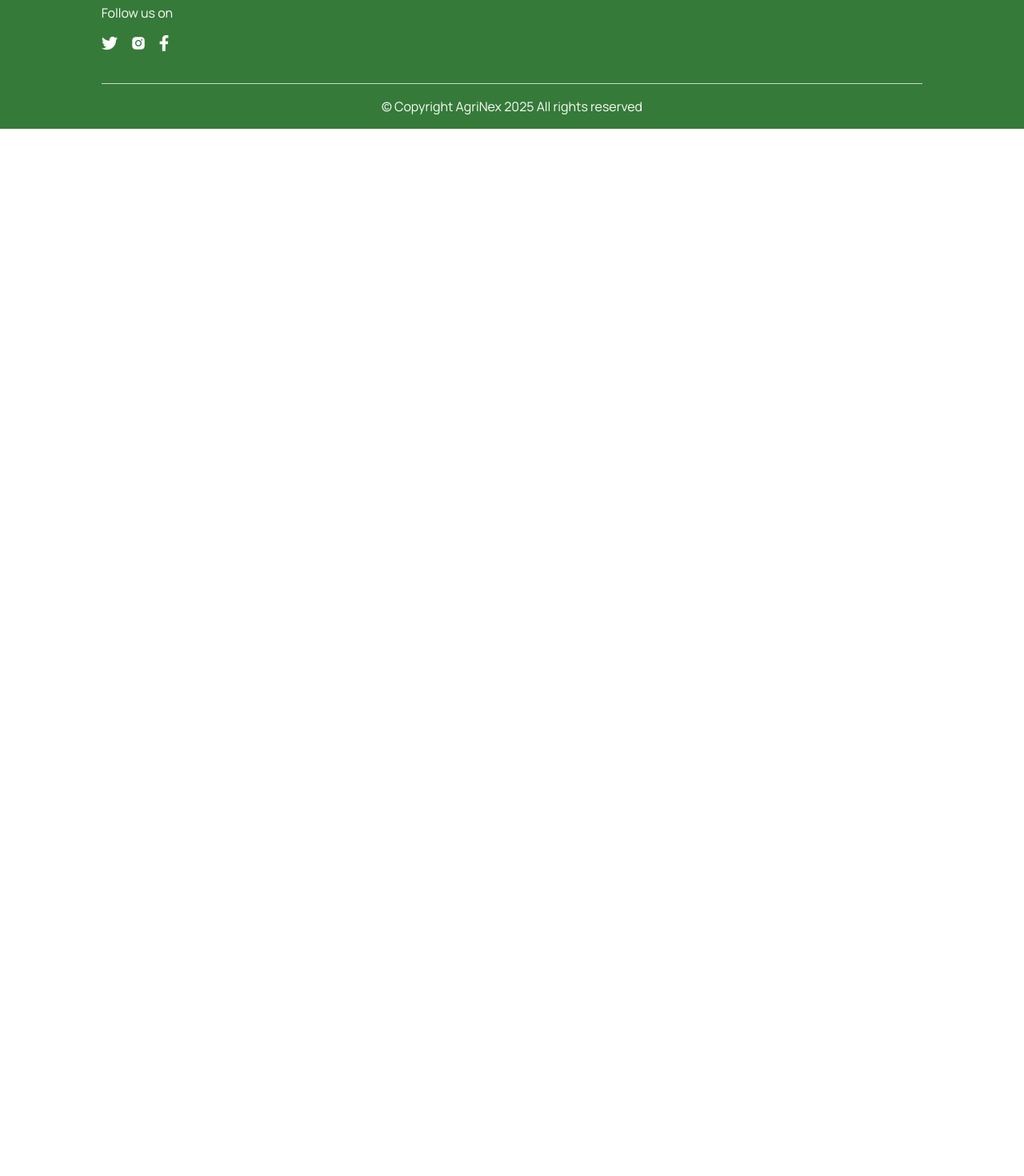
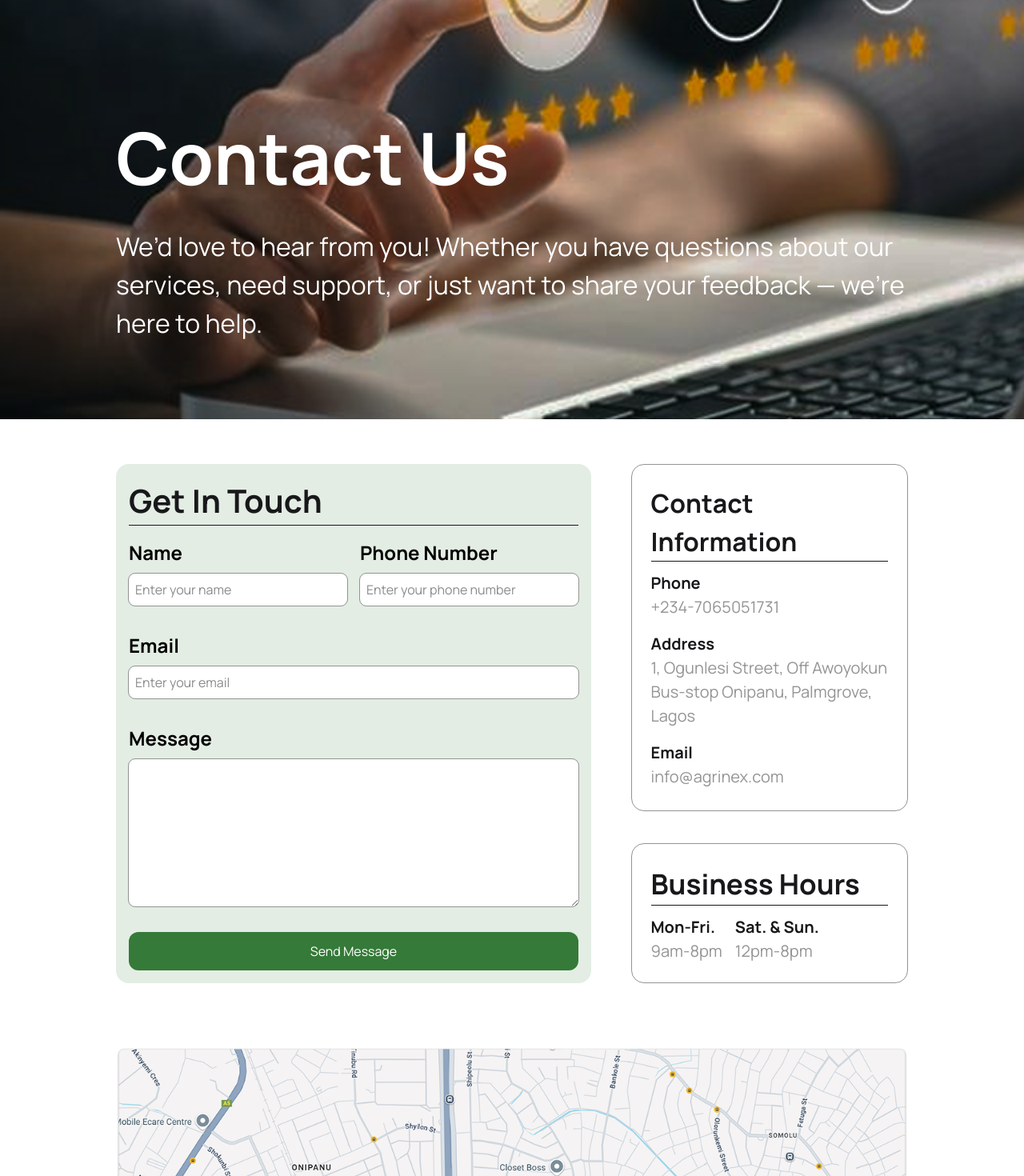
Before and after one commit to Cinikobe2005/AgriNex, a React (Vite) app: page /contact-us in a window 1280 px wide. Shown: the part 380-1850 px from the top of the page at 80% size. Before the commit the page ends 800 px from the top, so only its background shows below. Built offline with nearby package versions, Linux system fonts and the light colour scheme; a web font is replaced by a local one.

Commit message:
done with contact us and made possible changes

```diff
--- /dev/null
+++ b/src/features/contactisFeatures/ContactusMain.jsx
@@ -0,0 +1,21 @@
+import React from "react";
+
+const ContactusMain = () => {
+  return (
+    <main className="bg-[url(/ContactUsImg.png)] bg-cover backdrop-brightness-100 text-white py-4 px-6 md:px-[90px] lg:px-[100px]">
+      <div className="w-11/12 mx-auto container flex flex-col justify-end md:items-baseline items-baseline md:text-left text-center gap-5 h-screen pb-20">
+        <h1 className="w-full text-[35px] md:w-[80%] md:text-[48px] lg:w-[70%] lg:text-[90px] font-bold">
+          Contact Us
+        </h1>
+        <p className="text-[32px]">
+          {" "}
+          We’d love to hear from you! Whether you have questions about our
+          services, need support, or just want to share your feedback — we’re
+          here to help.
+        </p>
+      </div>
+    </main>
+  );
+};
+
+export default ContactusMain;
--- /dev/null
+++ b/src/features/contactisFeatures/GetInTouch.jsx
@@ -0,0 +1,165 @@
+import React from "react";
+import Button from "../../components/Button";
+import map from "../../assets/Map.png";
+import { useState } from "react";
+import axios from "axios";
+import toast from "react-hot-toast";
+const GetInTouch = () => {
+    const [formData, setFormData] = useState({
+      name: "",
+      phoneNumber: "",
+      email: "",
+      message: "",
+    });
+
+    const handleChange = (e) => {
+      const { name, value } = e.target;
+      setFormData({ ...formData, [name]: value });
+    };
+
+    const handleSubmit = async (e) => {
+      e.preventDefault();
+      try {
+        const response = await axios.post("https://agrinex-backend.onrender.com/api/contact-us", formData);
+        if (response.status === 201) {
+          toast.success("Message sent successfully!");
+          setFormData({ name: "", phoneNumber: "", email: "", message: "" });
+        }
+      } catch (error) {
+        toast.error("Failed to send message. Please try again.");
+      }
+    };
+
+    return (
+      <main className="py-4 px-6 md:px-[90px] lg:px-[100px]">
+        <div className="w-11/12 mx-auto container">
+          <div className="flex flex-col lg:flex-row justify-between text-left gap-5 mt-10">
+            <div className="p-4 bg-graylight rounded-2xl w-full lg:w-[60%]">
+              <h1 className="text-[30px] md:text-[40px] font-bold">Get In Touch</h1>
+              <hr />
+              <form onSubmit={handleSubmit} className="space-y-8 mt-4">
+                <div className="flex flex-col md:flex-row justify-between items-center gap-4">
+                  <div className="flex flex-col w-full">
+                    <label
+                      htmlFor="name"
+                      className="text-black text-[20px] md:text-[24px] font-bold mb-2"
+                    >
+                      Name
+                    </label>
+                    <input
+                      type="text"
+                      name="name"
+                      value={formData.name}
+                      onChange={handleChange}
+                      placeholder="Enter your name"
+                      className="bg-white outline-1 outline-gray p-2 rounded-lg w-full"
+                    />
+                  </div>
+                  <div className="flex flex-col w-full">
+                    <label
+                      htmlFor="phoneNumber"
+                      className="text-black text-[20px] md:text-[24px] font-bold mb-2"
+                    >
+                      Phone Number
+                    </label>
+                    <input
+                      type="text"
+                      name="phoneNumber"
+                      value={formData.phoneNumber}
+                      onChange={handleChange}
+                      placeholder="Enter your phone number"
+                      className="bg-white outline-1 outline-gray p-2 rounded-lg w-full"
+                    />
+                  </div>
+                </div>
+                <div className="flex flex-col space-y-8">
+                  <div className="flex flex-col w-full">
+                    <label
+                      htmlFor="email"
+                      className="text-black text-[20px] md:text-[24px] font-bold mb-2"
+                    >
+                      Email
+                    </label>
+                    <input
+                      type="email"
+                      name="email"
+                      value={formData.email}
+                      onChange={handleChange}
+                      placeholder="Enter your email"
+                      className="bg-white outline-1 outline-gray p-2 rounded-lg w-full"
+                    />
+                  </div>
+                  <div className="flex flex-col w-full">
+                    <label
+                      htmlFor="message"
+                      className="text-black text-[20px] md:text-[24px] font-bold mb-2"
+                    >
+                      Message
+                    </label>
+                    <textarea
+                      name="message"
+                      value={formData.message}
+                      onChange={handleChange}
+                      className="bg-white outline-1 outline-gray p-2 rounded-lg w-full"
+                      cols="4"
+                      rows="7"
+                    ></textarea>
+                  </div>
+                </div>
+                <Button
+                  type="submit"
+                  className="bg-green text-white w-full py-3 rounded-xl hover:bg-bluehover transition-all duration-300 ease-in-out"
+                >
+                  Send Message
+                </Button>
+              </form>
+            </div>
+            <div className="flex flex-col justify-between gap-10  w-full lg:w-[35%]">
+              <div className="p-6 border-1 border-gray rounded-2xl h-full">
+                <div>
+                  <h1 className="text-[25px] md:text-[32px] font-bold">Contact Information</h1>
+                  <hr />
+                </div>
+                <div className="flex flex-col gap-4 mt-3 text-[20px] h-full ">
+                  <div>
+                    <h1 className="font-bold">Phone</h1>
+                    <p className="text-gray">+234-7065051731</p>
+                  </div>
+                  <div>
+                    <h1 className="font-bold">Address</h1>
+                    <p className="text-gray">
+                      1, Ogunlesi Street, Off Awoyokun Bus-stop Onipanu,
+                      Palmgrove, Lagos
+                    </p>
+                  </div>
+                  <div>
+                    <h1 className="font-bold">Email</h1>
+                    <p className="text-gray">info@agrinex.com</p>
+                  </div>
+                </div>
+              </div>
+              <div className="p-6 border-1 border-gray rounded-2xl">
+                <div>
+                  <h1 className="text-[25px] md:text-[35px] font-bold">Business Hours</h1>
+                  <hr />
+                  <div className="flex flex-col md:flex-row gap-4 w-full mt-3 text-[20px] ">
+                    <div>
+                      <h1 className=" font-bold">Mon-Fri.</h1>
+                      <p className=" text-gray">9am-8pm</p>
+                    </div>
+                    <div>
+                      <h1 className=" font-bold">Sat. & Sun.</h1>
+                      <p className=" text-gray">12pm-8pm</p>
+                    </div>
+                  </div>
+                </div>
+              </div>
+            </div>
+          </div>
+          <img src={map} alt="" className="my-20 w-full" />
+        </div>
+      </main>
+    );
+  };
+
+  export default GetInTouch;
--- a/src/features/homeFeatures/Resources.jsx
+++ b/src/features/homeFeatures/Resources.jsx
@@ -32,7 +32,7 @@ const Resources = () => {
                     <p className="text-left mb-4 text-[16px] text-gray">
                       {item.content}
                     </p>
-                    <Button className="text-yellow-500 border-1 text-[16px] border-yellow-500 text-left px-[30px] py-[12px]">
+                    <Button className="text-green-500 border-1 text-[16px] border-green-500 text-left px-[30px] py-[12px]">
                       Details
                     </Button>
                   </div>
--- a/src/index.css
+++ b/src/index.css
@@ -24,7 +24,7 @@ body {
 .active-nav-item {
   text-decoration: none;
   position: relative;
-  color: var(--color-black);
+  color: var(--color-green);
 }
 
 .active-nav-item::after {
@@ -33,7 +33,7 @@ body {
   left: 0;
   bottom: -2px;
   width: 100%;
-  height: 2px;
+  height: 1px;
   background-color: var(--color-green);
   transition: all 0.3s ease;
 }
--- a/src/layout/NavBar.jsx
+++ b/src/layout/NavBar.jsx
@@ -35,8 +35,8 @@ const NavBar = () => {
               to="/"
               className={({ isActive }) =>
                 isActive
-                  ? "hover:text-green cursor-pointer active-nav-item "
-                  : "text-green "
+                  ? " cursor-pointer active-nav-item "
+                  : "text-black hover:text-green "
               }
             >
               Home
@@ -46,7 +46,7 @@ const NavBar = () => {
               className={({ isActive }) =>
                 isActive
                   ? "hover:text-green cursor-pointer active-nav-item"
-                  : "text-green"
+                  : "text-black hover:text-green"
               }
             >
               About
@@ -56,7 +56,7 @@ const NavBar = () => {
               className={({ isActive }) =>
                 isActive
                   ? "hover:text-green cursor-pointer active-nav-item"
-                  : "text-green"
+                  : "text-black hover:text-green"
               }
             >
               Our Work
@@ -67,7 +67,7 @@ const NavBar = () => {
               className={({ isActive }) =>
                 isActive
                   ? "hover:text-green cursor-pointer active-nav-item"
-                  : "text-green"
+                  : "text-black hover:text-green"
               }
             >
               Contact Us
--- a/src/pages/About.jsx
+++ b/src/pages/About.jsx
@@ -1,12 +1,15 @@
-import React from 'react'
-
+import React from "react";
+import Testimonial from "../features/homeFeatures/Testimonal";
+import Faqs from "../features/homeFeatures/Faqs";
 const About = () => {
   return (
-    <main className='py-4 px-6 md:px-[90px] lg:px-[100px]'>
-      <h1>About page</h1>
+    <main className="">
+      <div className="bg-graylight">
+        <Testimonial />
+        <Faqs />
+      </div>
+    </main>
+  );
+};
 
-    </main>
-  )
-}
-
-export default About
+export default About;
--- a/src/pages/Contact.jsx
+++ b/src/pages/Contact.jsx
@@ -1,9 +1,15 @@
-import React from 'react'
+import React from "react";
+import ContactusMain from "../features/contactisFeatures/ContactusMain";
+import GetInTouch from "../features/contactisFeatures/GetInTouch";
 
 const Contact = () => {
   return (
-    <main className='py-4 px-6 md:px-[90px] lg:px-[100px]'>Contact</main>
-  )
-}
+    <main className="">
+      <ContactusMain />
 
-export default Contact
+      <GetInTouch />
+    </main>
+  );
+};
+
+export default Contact;
```
Also changed, not shown: src/features/homeFeatures/Rating.jsx (+4 -4 lines), public/ContactUsImg.png (added), src/assets/Map.png (added).
